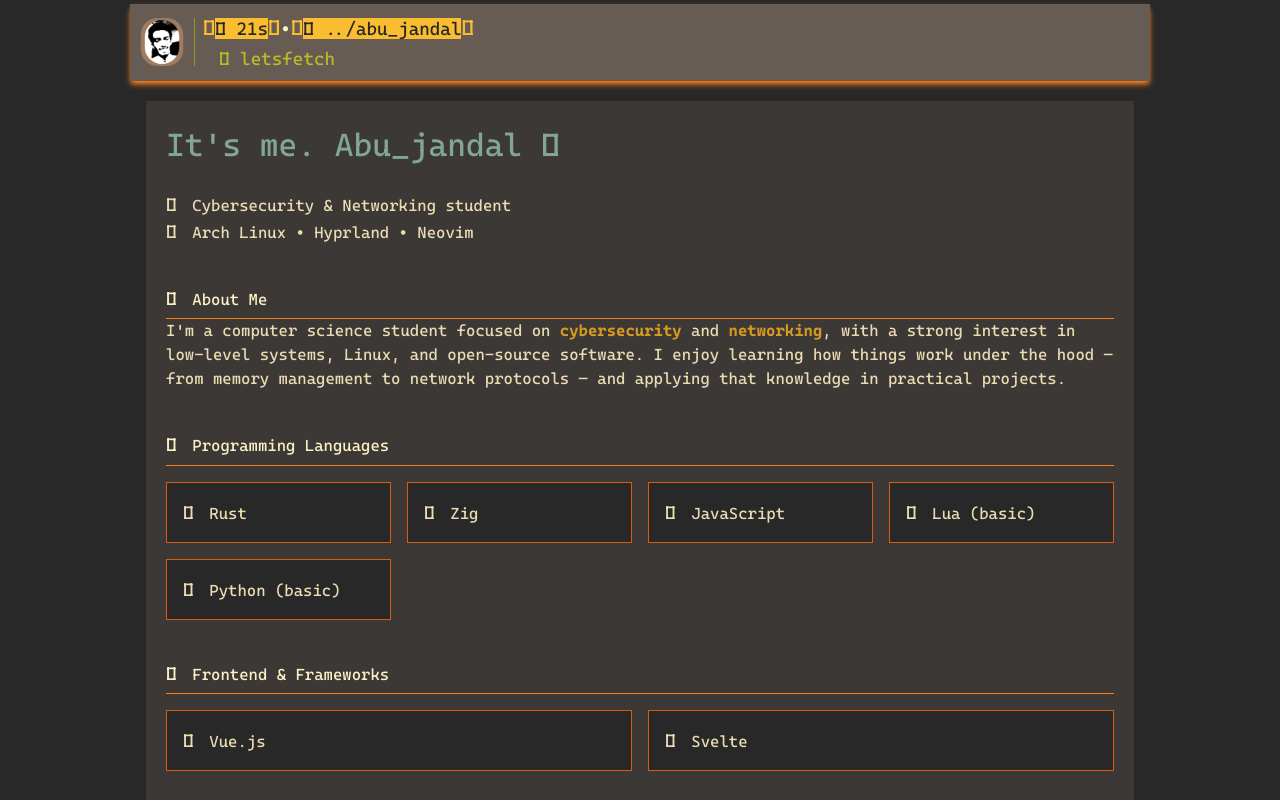
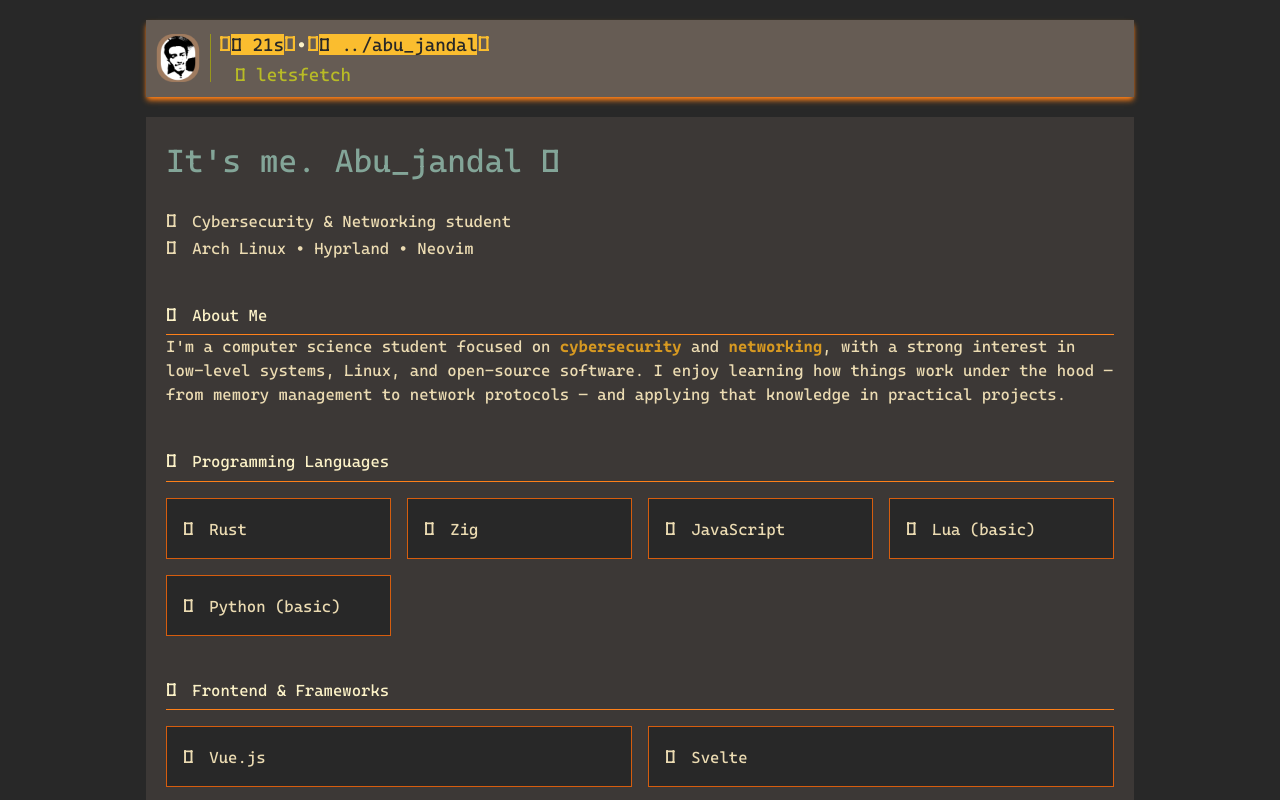
Before and after one commit to ex-jandal/my-portfolio, a SvelteKit app: page / in a window 1280 px wide. Shown: the top 800 px of the page. Built offline with nearby package versions, Linux system fonts and the light colour scheme; a web font is replaced by a local one.

Commit message:
fix marrgin

```diff
--- a/src/routes/+layout.svelte
+++ b/src/routes/+layout.svelte
@@ -11,7 +11,7 @@
 <svelte:head><link rel="icon" href={favicon} /></svelte:head>
 
 <div class="max-w-257 m-auto">
-  <header class="bg-gruvbox-dark3 shadow-gruvbox-bright-orange shadow-md text-gruvbox-bright-orange m-1">
+  <header class="bg-gruvbox-dark3 shadow-gruvbox-bright-orange shadow-md text-gruvbox-bright-orange m-5">
     <nav class="flex flex-row justify-between items-center pl-2 pr-4 py-2">
       <div class="flex flex-row items-center gap-2">
           <img src="{favicon256}" class="h-12 hidden sm:inline pr-2 border-r border-gruvbox-green" alt="">
@@ -34,7 +34,7 @@
     </nav>
   </header>
 
-  <main class="m-5 p-5 bg-gruvbox-dark1">
+  <main class="m-5 mt-0 p-5 bg-gruvbox-dark1">
     {@render children()}
   </main>
   <div style="display:none">
```
